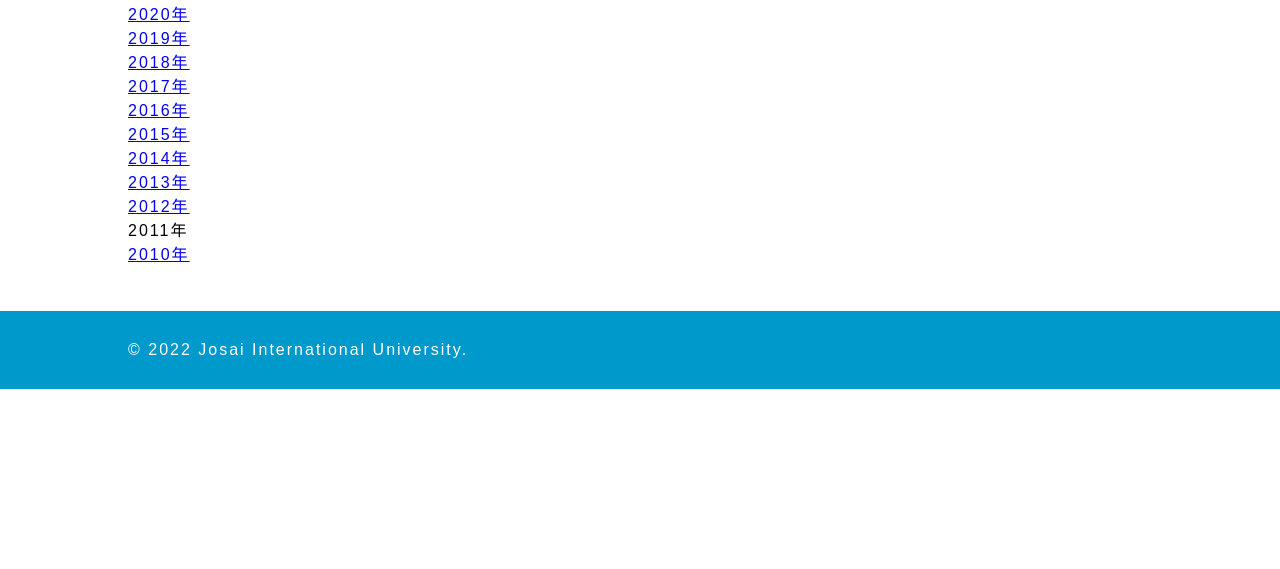
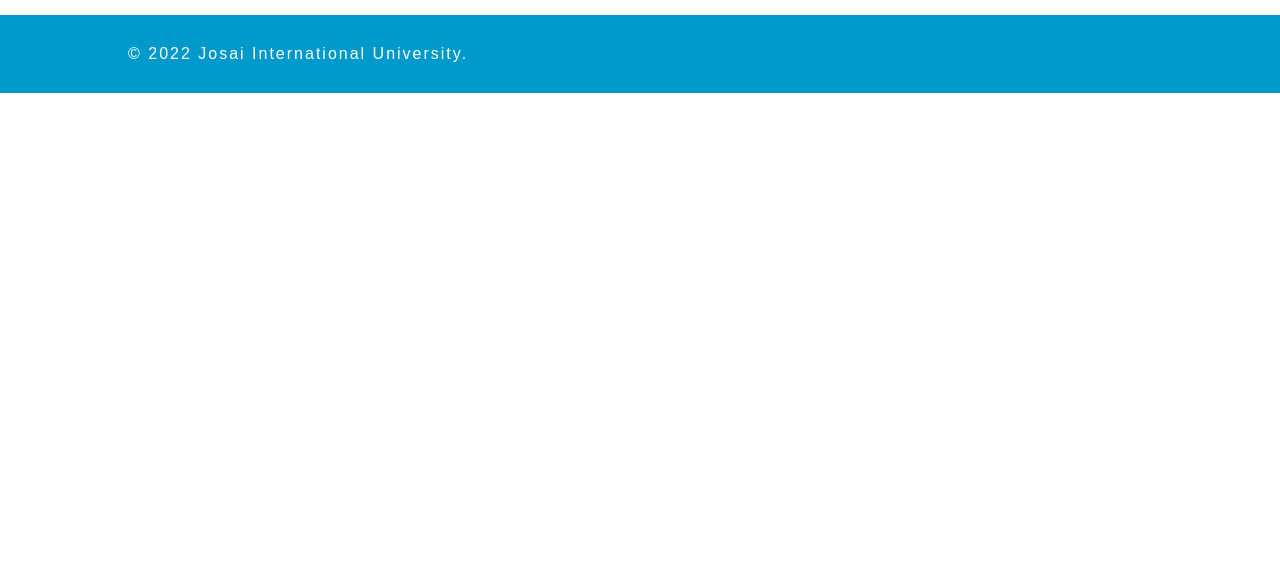
Before and after one commit to Ryokane/rkaneko_jiu.github.io, a plain HTML site: page choshi/before.html in a window 1280 px wide. Shown: the part 231-800 px from the top of the page. Drawn offline with Linux system fonts and the light colour scheme.

Commit message:
2023ver3

```diff
--- a/choshi/before.html
+++ b/choshi/before.html
@@ -27,7 +27,8 @@
         <main>
             <div class="main_box">
                 <h1>過去の大会</h1>
-                <p>2021年は新型コロナウイルス感染拡大の影響により中止<br>
+                現在準備中です。
+                <!--<p>2021年は新型コロナウイルス感染拡大の影響により中止<br>
                     <a href="https://kioitv.net/ekiden2020/index.html">2020年</a><br>
                     <a href="https://kioitv.net/ekiden2019/index.html">2019年</a><br>
                     <a href="https://kioitv.net/ekiden2018/">2018年</a><br>
@@ -38,7 +39,7 @@
                     <a href="http://chibarism.com/ekiden13/">2013年</a><br>
                     <a href="http://web.archive.org/web/20130620032939/http://maku-cam.jiu.ac.jp/ekiden11">2012年</a><br>
                     2011年<br>
-                    <a href="http://web.archive.org/web/20100114015410/http://maku-cam.jiu.ac.jp/ekiden09/pg52.html">2010年</a><br></p>
+                    <a href="http://web.archive.org/web/20100114015410/http://maku-cam.jiu.ac.jp/ekiden09/pg52.html">2010年</a><br></p>-->
             </div>
         </main>
         <footer>
```
Also changed, not shown: choshi/result.html (+1 -0 lines), choshi/syutujou.html (+1 -0 lines).
